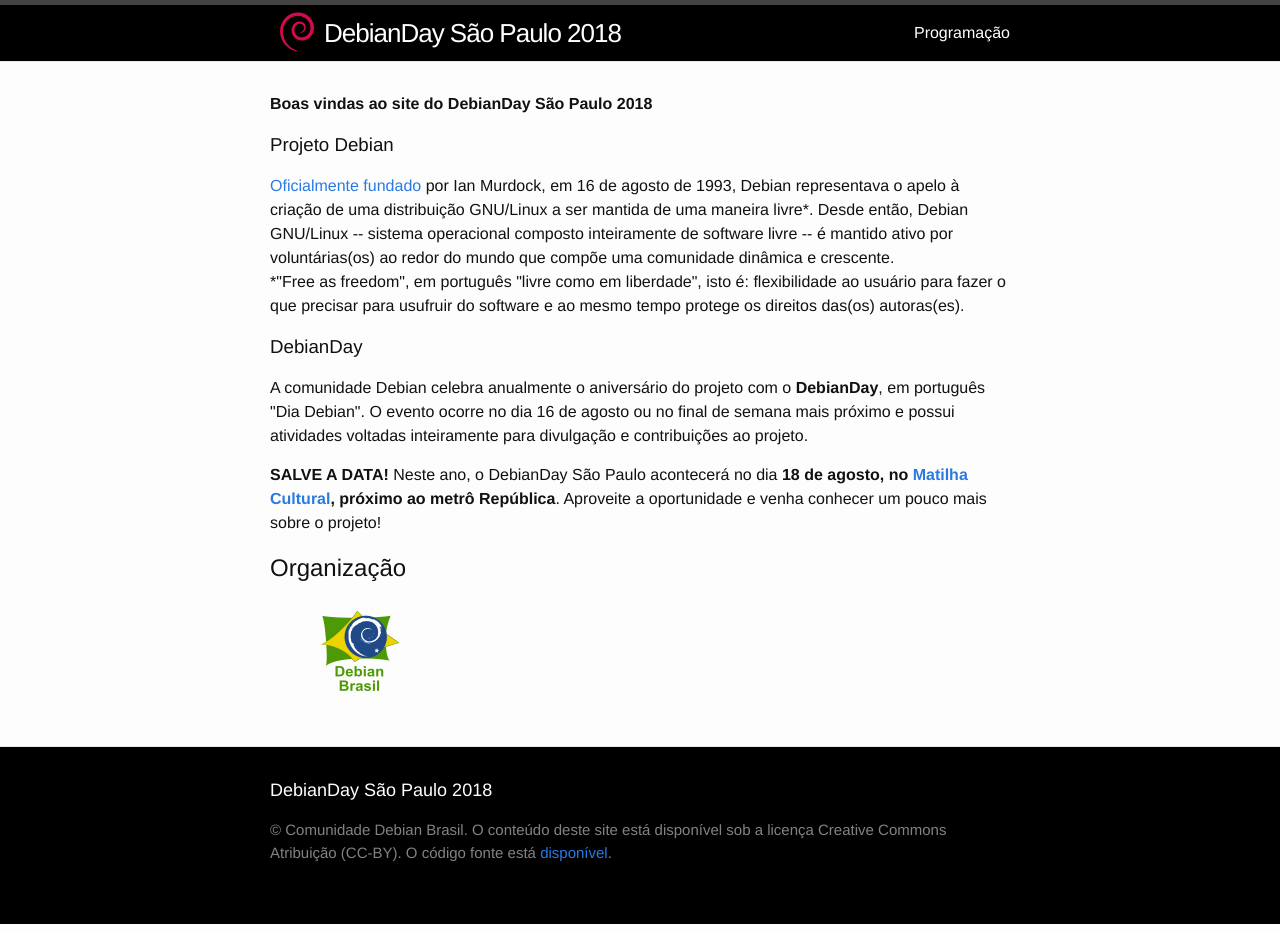
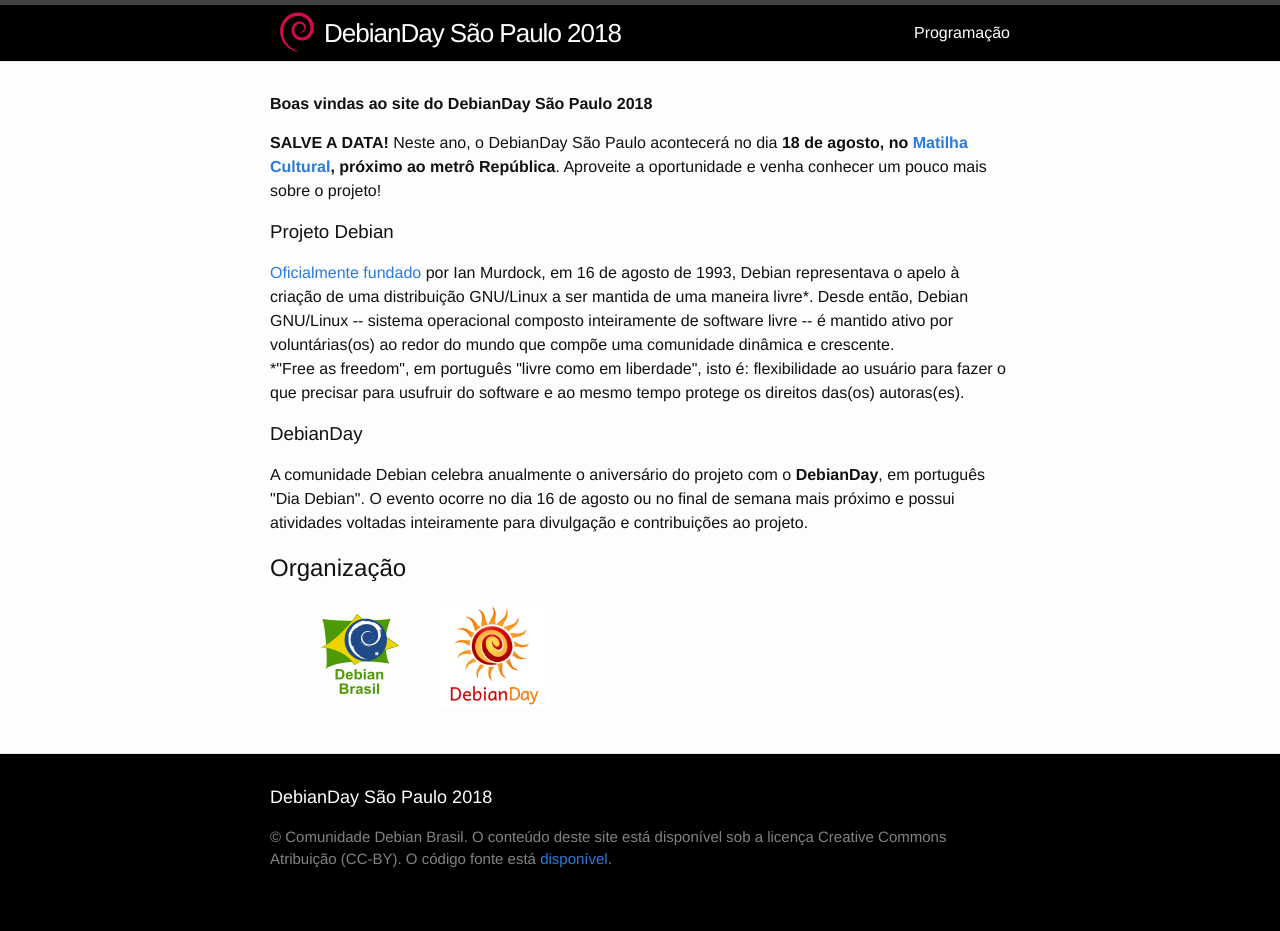
Before and after one commit to lucaskanashiro/debianday-website, a Jekyll site: the page built from index.html, in a window 1280 px wide. Built offline with Jekyll 4.4.1, drawn with Linux system fonts in a browser that asks for light colours.

Commit message:
add debian day logo and change text order in home page

```diff
--- a/index.html
+++ b/index.html
@@ -7,13 +7,14 @@
 
   <p><b>Boas vindas ao site do DebianDay São Paulo 2018</b></p>
 
+  <p><b>SALVE A DATA!</b> Neste ano, o DebianDay São Paulo acontecerá no dia <b>18 de agosto, no <a href="https://www.matilhacultural.com">Matilha Cultural</a>, próximo ao metrô República</b>. Aproveite a oportunidade e venha conhecer um pouco mais sobre o projeto!</p>
+
   <h3>Projeto Debian</h3>
 
   <p><a href="http://debian-br.sourceforge.net/docs/sgml/project-history/online/ch1.html#s1.1">Oficialmente fundado</a> por Ian Murdock, em 16 de agosto de 1993, Debian representava o apelo à criação de uma distribuição GNU/Linux a ser mantida de uma maneira livre*. Desde então, Debian GNU/Linux -- sistema operacional composto inteiramente de software livre -- é mantido ativo por voluntárias(os) ao redor do mundo que compõe uma comunidade dinâmica e crescente. </br>*"Free as freedom", em português "livre como em liberdade", isto é: flexibilidade ao usuário para fazer o que precisar para usufruir do software e ao mesmo tempo protege os direitos das(os) autoras(es). </p>
 
   <h3>DebianDay</h3>
   <p>A comunidade Debian celebra anualmente o aniversário do projeto com o <b>DebianDay</b>, em português "Dia Debian". O evento ocorre no dia 16 de agosto ou no final de semana mais próximo e possui atividades voltadas inteiramente para divulgação e contribuições ao projeto.</p>
-  <p><b>SALVE A DATA!</b> Neste ano, o DebianDay São Paulo acontecerá no dia <b>18 de agosto, no <a href="https://www.matilhacultural.com">Matilha Cultural</a>, próximo ao metrô República</b>. Aproveite a oportunidade e venha conhecer um pouco mais sobre o projeto!</p>
 
 </div>
 
@@ -23,5 +24,8 @@
     <a href="http://debianbrasil.org.br/">
       <img src="{{ site.url }}/images/logo-debianbrasil.png" alt="Debian Brasil logo">
     </a>
+    <a href="https://wiki.debian.org/DebianDay">
+      <img src="{{ site.url }}/images/debian-day.jpg" alt="Debian Day logo" style="max-width: 15%">
+    </a>
   </div>
 </div>
```
Also changed, not shown: images/debian-day.jpg (added).
